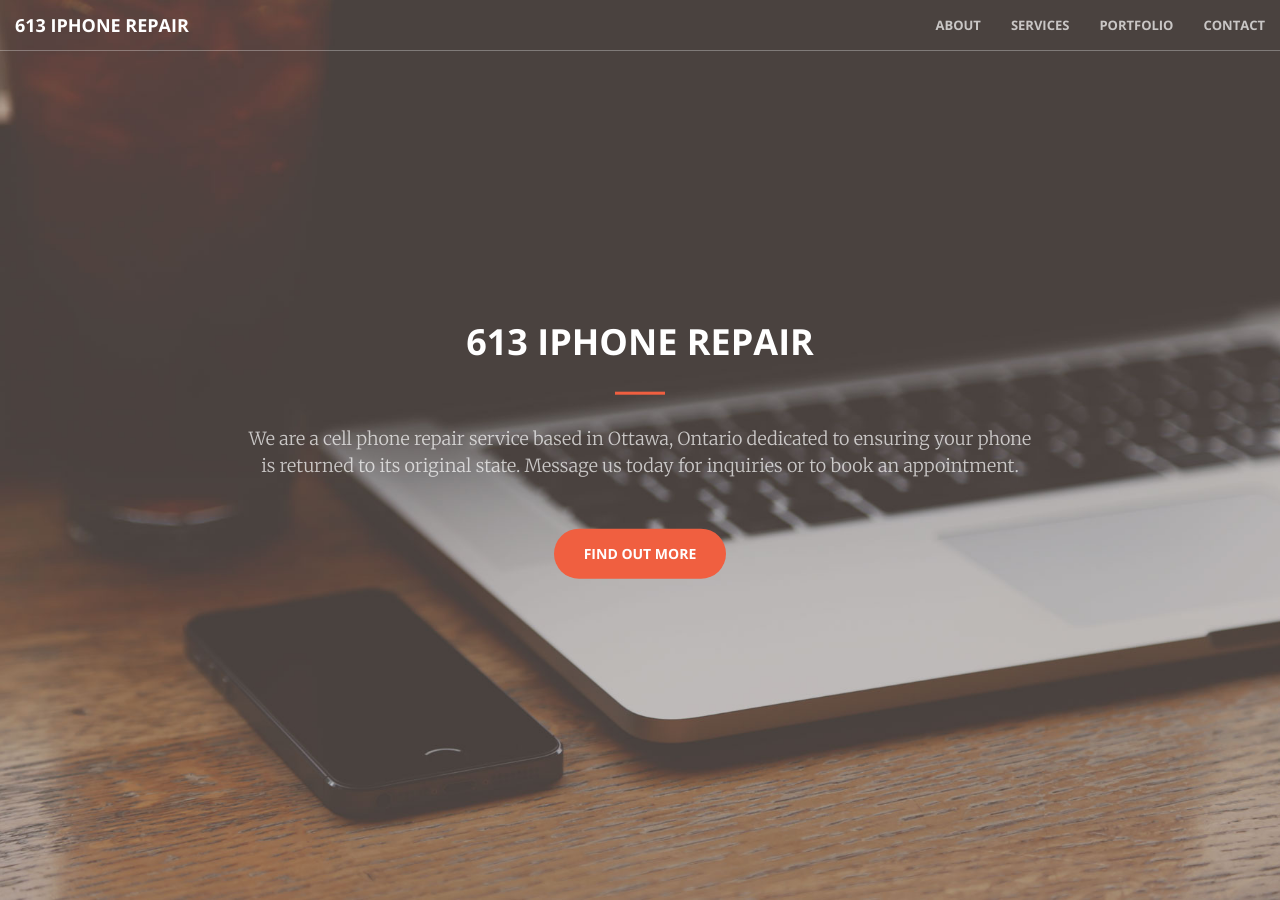
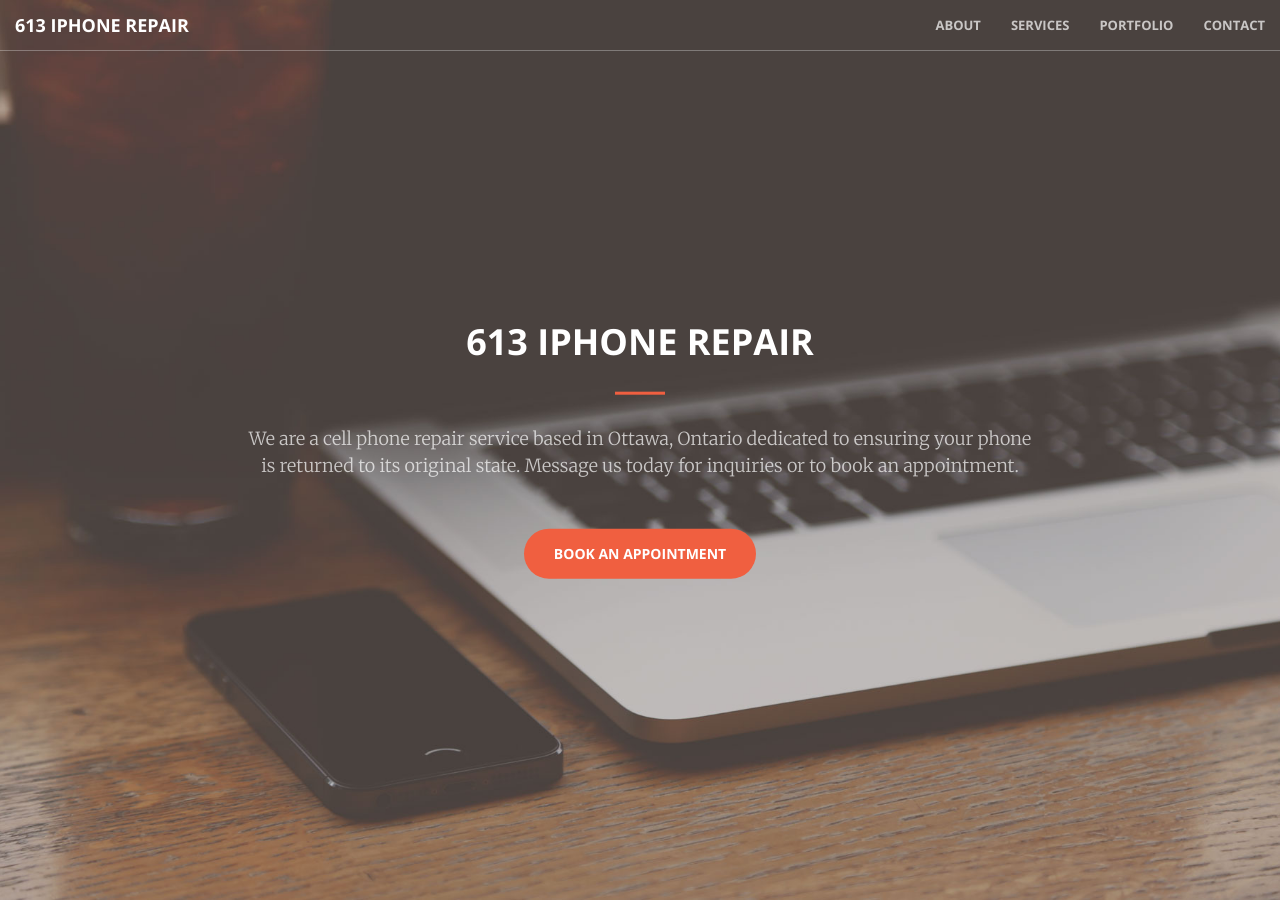
Before and after one commit to SuhaibElkomy/613iphonerepair, a Jekyll site: the page built from index.html, in a window 1280 px wide and 900 px high. Built offline with Jekyll 4.4.1, drawn with Linux system fonts in a browser that asks for light colours.

Commit message:
Update header.html

```diff
--- a/_includes/header.html
+++ b/_includes/header.html
@@ -4,7 +4,7 @@
             <h1>613 iPhone Repair</h1>
             <hr>
             <p>We are a cell phone repair service based in Ottawa, Ontario dedicated to ensuring your phone is returned to its original state. Message us today for inquiries or to book an appointment.</p>
-            <a href="#about" class="btn btn-primary btn-xl page-scroll">Find Out More</a>
+            <a href="#about" class="btn btn-primary btn-xl page-scroll">Book an Appointment</a>
         </div>
     </div>
 </header>
```
